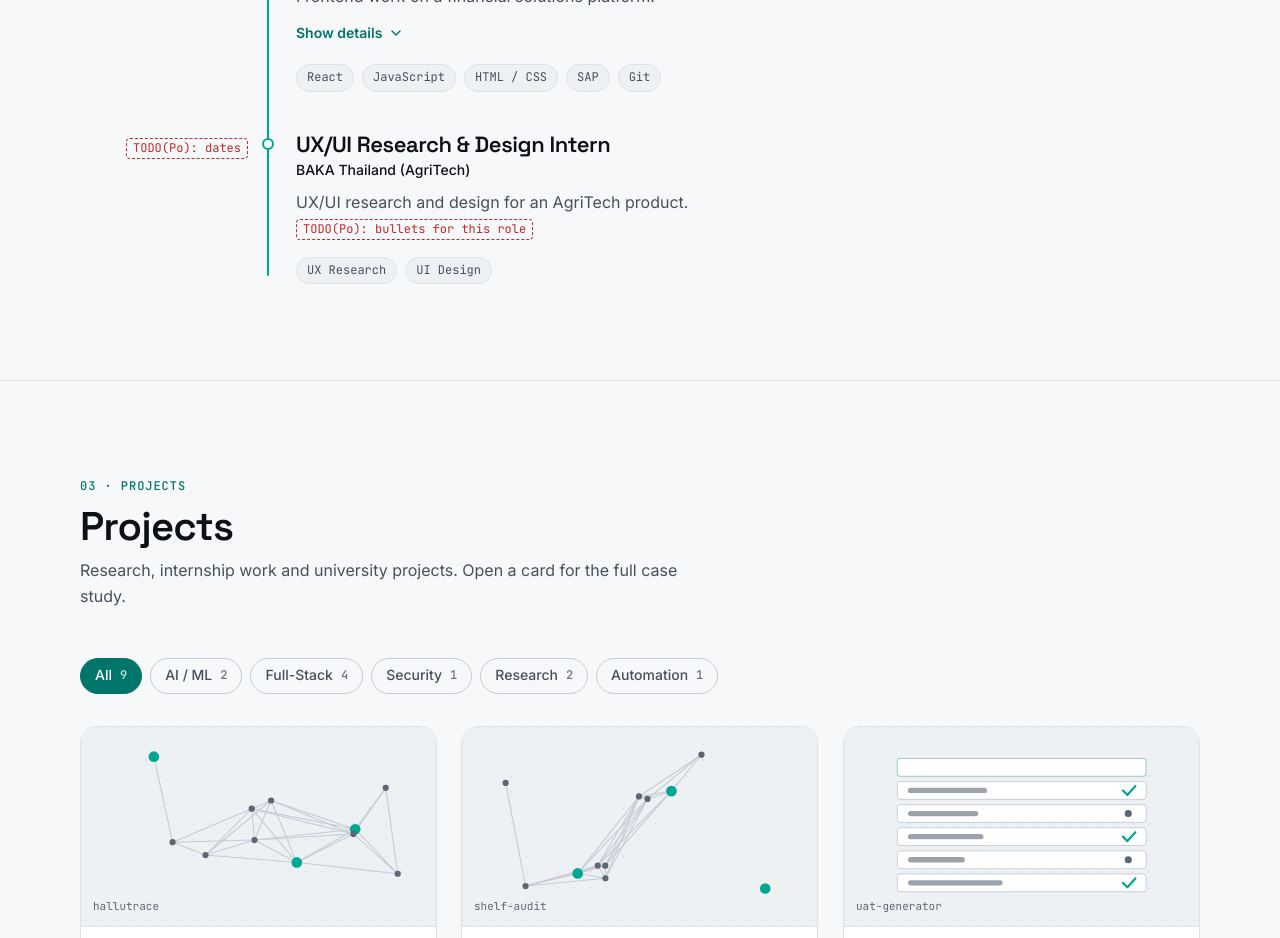
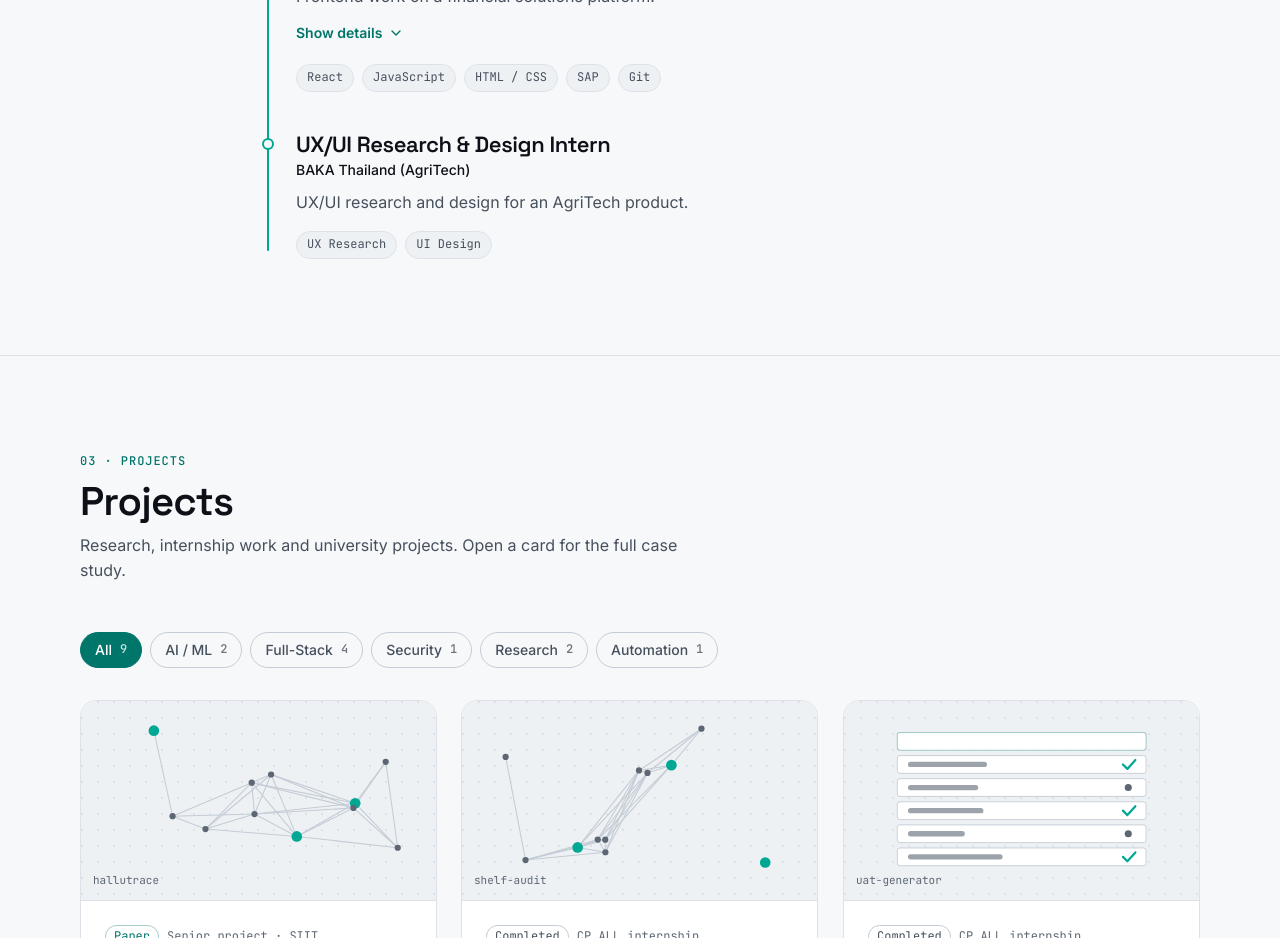
Before and after one commit to Napat-hi/Web-Resume, a React (Vite) app: page /#/ in a window 1280 px wide. Shown: the part 2480-3418 px from the top of the page. Built offline with nearby package versions, Linux system fonts and the light colour scheme.

Commit message:
Mark HalluTrace paper as accepted at AIESC 2027; show BAKA without dates
BAKA Thailand stays in Experience with role, summary and tags only, by request.

```diff
--- a/src/data/experience.js
+++ b/src/data/experience.js
@@ -59,12 +59,11 @@ export const experience = [
     type: 'internship',
     company: 'BAKA Thailand (AgriTech)',
     role: 'UX/UI Research & Design Intern',
-    // TODO(Po): dates. Sorted last until known.
+    // Po chose to show no dates or bullets for this role. `start` keeps it last in the list.
     start: '0000-00',
-    period: 'TODO(Po): dates',
+    period: null,
     location: 'Thailand',
     summary: 'UX/UI research and design for an AgriTech product.',
-    // TODO(Po): 2–3 real bullets (what you researched, what you designed, outcome).
     bullets: [],
     tags: ['UX Research', 'UI Design'],
     projects: [],
--- a/src/data/projects.js
+++ b/src/data/projects.js
@@ -41,9 +41,7 @@ export const projects = [
       'The paper studies wrong birth and death years in biographies, judged against Wikidata.',
     ],
     stack: ['Python', 'PyTorch', 'vLLM', 'Hugging Face', 'infini-gram', 'Modal', 'SQLite', 'pandas', 'statsmodels'],
-    // TODO(Po): confirm status. The repo tag says "aiesc2027-submission": accepted, or submitted?
-    // Also confirm venue spelling: the repo says AIESC, chat said AISEC.
-    outcome: 'Paper at AIESC 2027. We released the code under Apache-2.0 and the data under CC BY 4.0.',
+    outcome: 'Paper accepted at AIESC 2027. We released the code under Apache-2.0 and the data under CC BY 4.0.',
     links: [
       { label: 'Code', url: 'https://github.com/Napat-hi/hallutrace', kind: 'github' },
       { label: 'Project page', url: 'https://erthcyp.github.io/HalluTrace/', kind: 'external' },
--- a/src/sections/Experience.jsx
+++ b/src/sections/Experience.jsx
@@ -59,9 +59,7 @@ function Entry({ job, open, onToggle }) {
               </div>
             </div>
           </>
-        ) : (
-          <Todo value="TODO(Po): bullets for this role" />
-        )}
+        ) : null}
 
         <ul className={`tag-list ${styles.tags}`} aria-label="Skills used">
           {job.tags.map((t) => (
```
